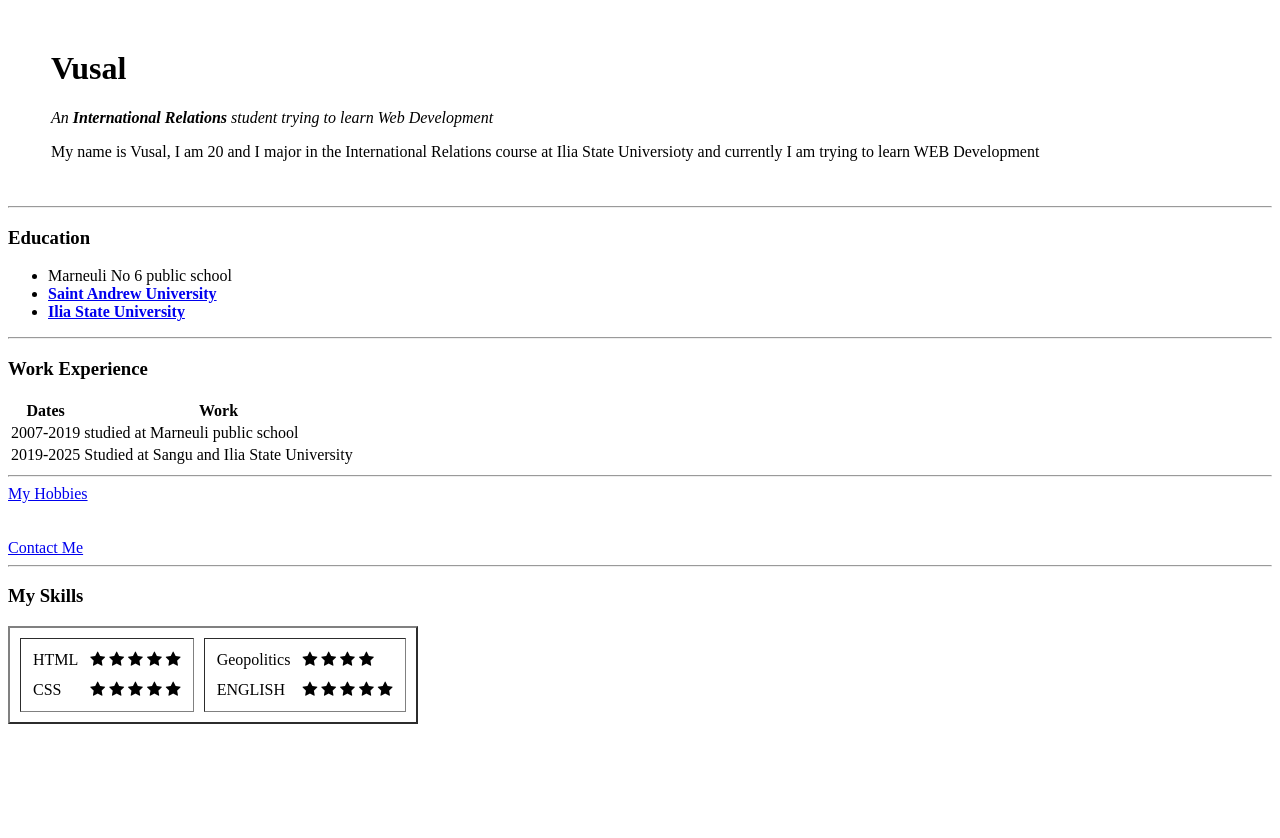
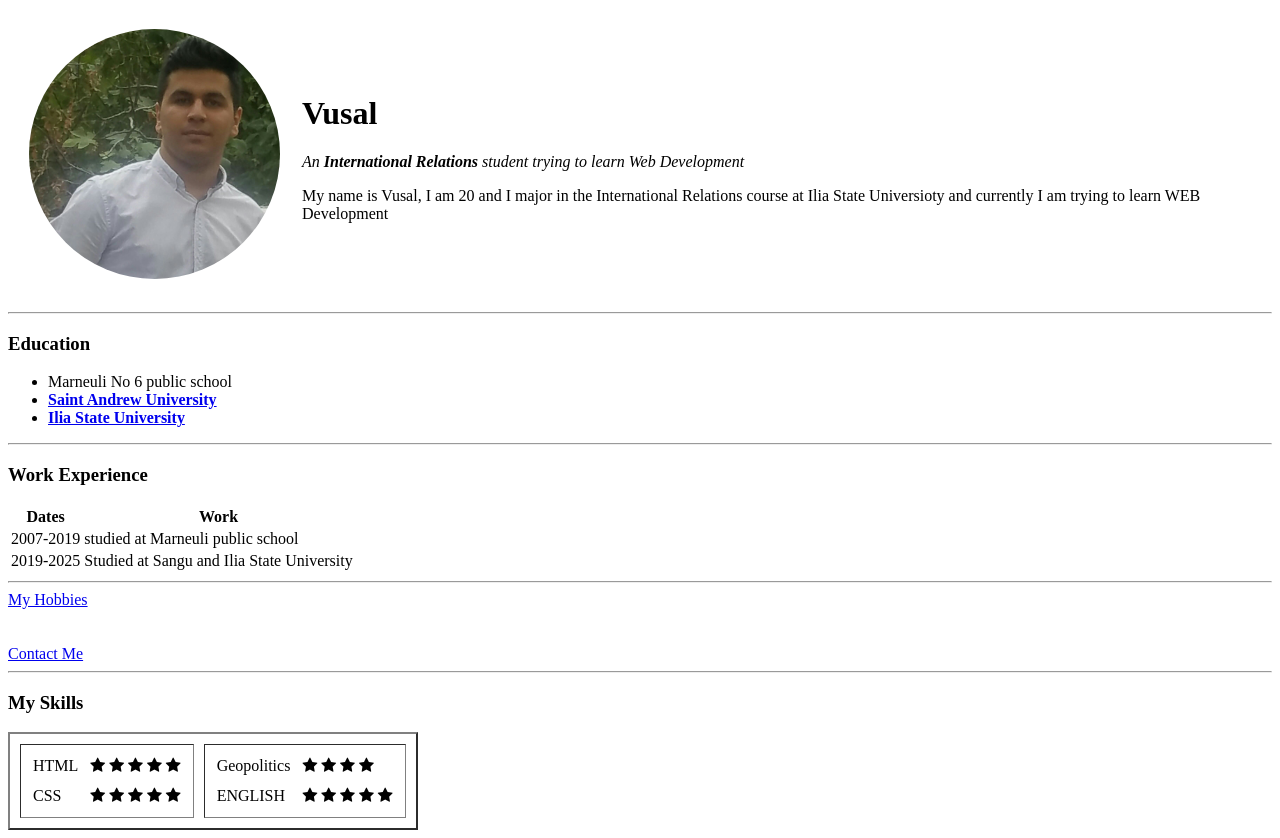
Before and after one commit to vusal5555/CV, a plain HTML site: page index.html in a window 1280 px wide. Before the commit the page ends 800 px from the top, so only its background shows below. Drawn offline with Linux system fonts and the light colour scheme; the site is published under a folder, as on GitHub Pages, so addresses that start at the root find nothing.

Commit message:
Update index.html

```diff
--- a/index.html
+++ b/index.html
@@ -11,7 +11,7 @@
 
   <table cellspacing="20">
     <tr>
-      <td><img style="height:250px; border-radius: 50%;"   src="/images/vusal.jpg" alt=""></td>
+      <td><img style="height:250px; border-radius: 50%;"   src="vusal.jpg" alt=""></td>
       <td><h1>Vusal</h1>
 
         <p><em>An <strong>International Relations </strong> student trying to learn Web Development</em></p>
```
